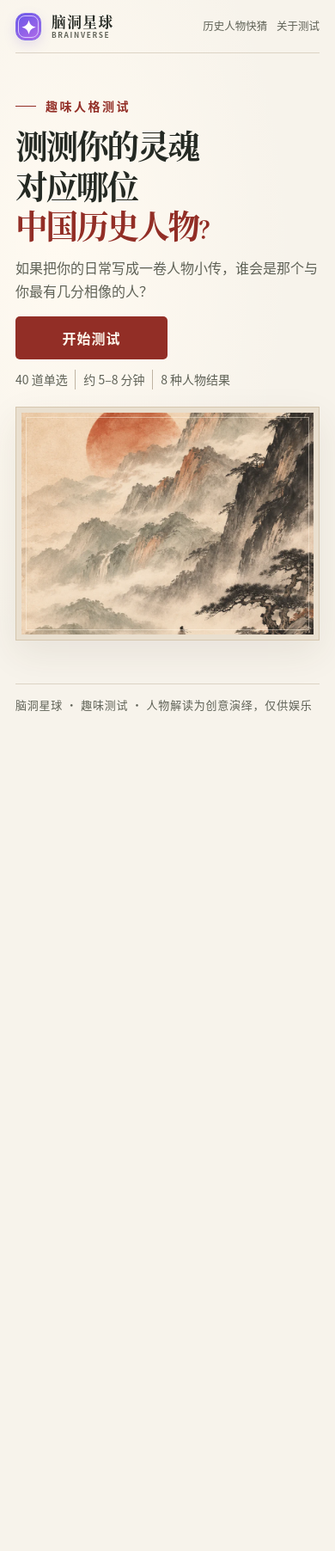
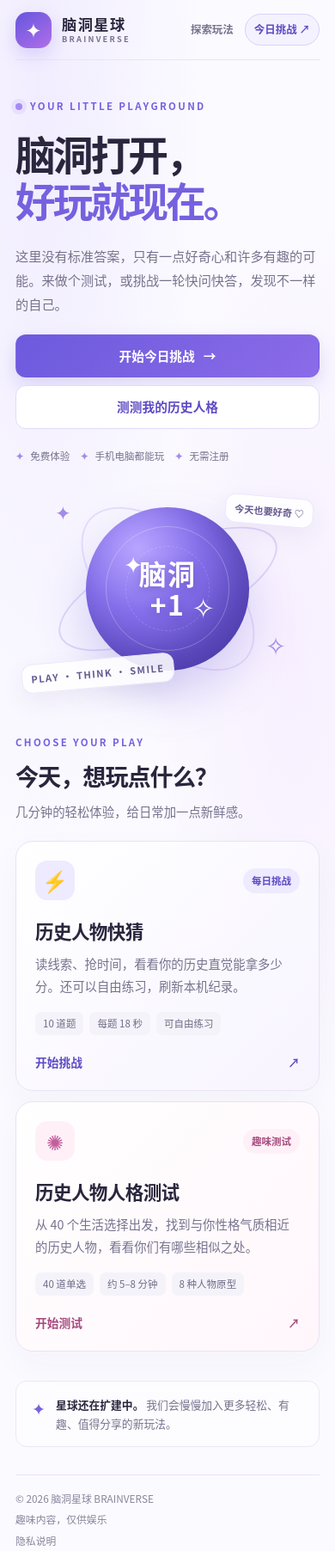
Before and after one commit to zhangq7726-png/zhangq7726.github.io, a plain HTML site: page index.html in a window 390 px wide. Shown: the whole page at 86% size. Before the commit the page ends 844 px from the top, so only its background shows below. Drawn offline with Linux system fonts and the light colour scheme.

Commit message:
Build Brainverse portal and organize game experiences
Add a responsive game portal, preserve the personality test as a dedicated page, align branding, and extend CI validation.

```diff
--- a/app.js
+++ b/app.js
@@ -239,7 +239,7 @@ async function buildPoster(profile) {
   context.fillStyle = '#463f33';
   context.textAlign = 'center';
   context.font = '30px ' + sans;
-  context.fillText('测测你的灵魂对应哪位中国历史人物', width / 2, 1359);
+  context.fillText('脑洞星球 · 发现有趣的自己', width / 2, 1359);
 
   return new Promise((resolve, reject) => {
     canvas.toBlob((blob) => {
--- a/game.css
+++ b/game.css
@@ -5,9 +5,9 @@
   --ink: #242923;
   --muted: #6a6b61;
   --line: #ded5c7;
-  --red: #922e26;
-  --red-dark: #72221b;
-  --gold: #b28a4c;
+  --red: #7561df;
+  --red-dark: #5e4bc5;
+  --gold: #9c87e8;
   --serif: "Noto Serif CJK SC", "Songti SC", "STSong", "SimSun", serif;
   --sans: "PingFang SC", "Microsoft YaHei", "Noto Sans CJK SC", system-ui, sans-serif;
 }
@@ -26,7 +26,7 @@ body {
 }
 button, a { font: inherit; }
 button { cursor: pointer; }
-button:focus-visible, a:focus-visible { outline: 3px solid #bd8c54; outline-offset: 3px; }
+button:focus-visible, a:focus-visible { outline: 3px solid #9b88ed; outline-offset: 3px; }
 .game-shell { min-height: 100vh; display: flex; flex-direction: column; }
 .game-header, .game-main, .game-footer { width: min(1120px, calc(100% - 48px)); margin-inline: auto; }
 .game-header {
--- a/index.html
+++ b/index.html
@@ -3,123 +3,104 @@
 <head>
   <meta charset="utf-8">
   <meta name="viewport" content="width=device-width, initial-scale=1">
-  <meta name="theme-color" content="#f7f3eb">
-  <meta name="description" content="从 40 个日常选择里，找出与你性情相近的中国历史人物。">
-  <title>脑洞星球｜历史人物人格测试</title>
+  <meta name="theme-color" content="#f6f4ff">
+  <meta name="description" content="脑洞星球 BRAINVERSE，一个轻松有趣的小游戏空间。来挑战历史人物快猜，或发现与你相似的历史人物。">
+  <meta property="og:type" content="website">
+  <meta property="og:title" content="脑洞星球 BRAINVERSE">
+  <meta property="og:description" content="发现有趣的自己，玩出不一样的脑洞。">
+  <title>脑洞星球 BRAINVERSE｜发现有趣的自己</title>
   <link rel="icon" type="image/svg+xml" href="favicon.svg">
-  <link rel="stylesheet" href="styles.css">
+  <link rel="stylesheet" href="portal.css">
 </head>
 <body>
-  <div class="site">
-    <header class="site-header wrap">
-      <button class="brand" type="button" id="brand" aria-label="脑洞星球，返回首页">
+  <div class="portal-shell">
+    <header class="portal-header wrap">
+      <a class="brand" href="index.html" aria-label="脑洞星球首页">
         <span class="brand-mark" aria-hidden="true">✦</span>
-        <span class="brand-copy"><span class="brand-name">脑洞星球</span><small class="brand-subtitle">BRAINVERSE</small></span>
-      </button>
-      <nav class="header-actions" aria-label="更多玩法">
-        <a class="text-button game-link" href="game.html">历史人物快猜</a>
-        <button class="text-button about-button" type="button" id="about-open">关于测试</button>
+        <span class="brand-copy"><strong>脑洞星球</strong><small>BRAINVERSE</small></span>
+      </a>
+      <nav class="main-nav" aria-label="网站导航">
+        <a href="#games">探索玩法</a>
+        <a class="nav-cta" href="game.html">今日挑战 <span aria-hidden="true">↗</span></a>
       </nav>
     </header>
 
-    <main class="wrap">
-      <section class="home enter" id="home" aria-labelledby="home-title">
-        <div class="home-copy">
-          <p class="eyebrow">趣味人格测试</p>
-          <h1 id="home-title" tabindex="-1">测测你的灵魂<br>对应哪位<br><em>中国历史人物</em><span class="title-stop" aria-hidden="true">？</span></h1>
-          <p class="intro">如果把你的日常写成一卷人物小传，谁会是那个与你最有几分相像的人？</p>
-          <button class="button primary start-button" type="button" id="start">开始测试</button>
-          <div class="test-facts" aria-label="测试规格">
-            <span>40 道单选</span><span>约 5–8 分钟</span><span>8 种人物结果</span>
+    <main>
+      <section class="hero wrap" aria-labelledby="hero-title">
+        <div class="hero-copy">
+          <p class="eyebrow"><span class="eyebrow-dot"></span> YOUR LITTLE PLAYGROUND</p>
+          <h1 id="hero-title">脑洞打开，<br><em>好玩就现在。</em></h1>
+          <p class="hero-intro">这里没有标准答案，只有一点好奇心和许多有趣的可能。来做个测试，或挑战一轮快问快答，发现不一样的自己。</p>
+          <div class="hero-actions">
+            <a class="button button-primary" href="game.html">开始今日挑战 <span aria-hidden="true">→</span></a>
+            <a class="button button-secondary" href="personality.html">测测我的历史人格</a>
+          </div>
+          <div class="hero-facts" aria-label="平台特点">
+            <span><b>✦</b> 免费体验</span>
+            <span><b>✦</b> 手机电脑都能玩</span>
+            <span><b>✦</b> 无需注册</span>
           </div>
         </div>
-        <figure class="hero-art">
-          <div class="art-mount">
-            <img class="art-image" id="landscape" src="landscape.webp" width="880" height="1100" alt="朱红日轮下的水墨群山和立于崖边的行人" decoding="async">
-            <span class="art-border" aria-hidden="true"></span>
+        <div class="hero-art" aria-hidden="true">
+          <div class="orbit orbit-one"></div>
+          <div class="orbit orbit-two"></div>
+          <div class="planet">
+            <span class="planet-spark spark-one">✦</span>
+            <span class="planet-spark spark-two">✧</span>
+            <span class="planet-core">脑洞<br>+1</span>
           </div>
-        </figure>
-      </section>
-
-      <section class="quiz" id="quiz" aria-labelledby="question-title" hidden>
-        <div class="progress-area">
-          <div class="progress-caption">
-            <span class="topic" id="topic"></span>
-            <span class="progress-text" id="progress-text"></span>
-          </div>
-          <progress id="progress" aria-label="答题进度" max="40" value="0"></progress>
-        </div>
-        <div class="question-card" id="question-card">
-          <p class="question-count" id="question-count"></p>
-          <h1 id="question-title" tabindex="-1"></h1>
-          <fieldset class="options" id="options" aria-labelledby="question-title"></fieldset>
-        </div>
-        <div class="quiz-actions">
-          <button class="button secondary" id="previous" type="button">上一题</button>
-          <button class="button primary" id="next" type="button" disabled>下一题</button>
+          <span class="float-note note-one">今天也要好奇 ♡</span>
+          <span class="float-note note-two">PLAY · THINK · SMILE</span>
+          <span class="tiny-star star-one">✦</span>
+          <span class="tiny-star star-two">✧</span>
         </div>
       </section>
 
-      <section class="result" id="result" aria-labelledby="result-title" hidden>
-        <article class="share-card" id="share-card" aria-label="可截图分享的人物卡">
-          <div class="share-frame">
-            <header class="share-head"><span>脑洞星球</span><span>我的测试结果</span></header>
-            <div class="poster-body">
-              <p class="poster-label">我的灵魂对应</p>
-              <h1 id="result-title" tabindex="-1"></h1>
-              <p class="poster-role" id="result-role"></p>
-              <span class="result-seal" id="result-seal" aria-hidden="true"></span>
+      <section class="games-section wrap" id="games" aria-labelledby="games-title">
+        <div class="section-heading">
+          <div>
+            <p class="eyebrow">CHOOSE YOUR PLAY</p>
+            <h2 id="games-title">今天，想玩点什么？</h2>
+          </div>
+          <p>几分钟的轻松体验，给日常加一点新鲜感。</p>
+        </div>
+
+        <div class="game-grid">
+          <a class="game-card card-quiz" href="game.html">
+            <div class="card-top">
+              <span class="game-icon" aria-hidden="true">⚡</span>
+              <span class="card-pill">每日挑战</span>
             </div>
-            <p class="poster-quote" id="result-quote"></p>
-            <ul class="tag-list" id="poster-tags" aria-label="人物特质"></ul>
-            <div class="poster-landscape" aria-hidden="true"></div>
-            <footer class="share-foot"><span>测测你的灵魂对应哪位中国历史人物</span></footer>
-          </div>
-        </article>
-        <div class="result-details">
-          <p class="eyebrow">人物解读</p>
-          <h2>你们有哪些相似之处？</h2>
-          <dl class="reading">
-            <div><dt>性格特点</dt><dd><ul class="tag-list" id="result-tags"></ul></dd></div>
-            <div><dt>匹配理由</dt><dd id="result-reason"></dd></div>
-            <div><dt>隐藏优势</dt><dd id="result-strength"></dd></div>
-            <div><dt>趣味彩蛋</dt><dd id="result-egg"></dd></div>
-          </dl>
-          <div class="result-actions">
-            <button class="button primary" id="save-poster" type="button">保存分享卡</button>
-            <button class="button secondary" id="retake" type="button">重新测试</button>
-          </div>
-          <p class="notice" id="save-status" aria-live="polite"></p>
+            <h3>历史人物快猜</h3>
+            <p>读线索、抢时间，看看你的历史直觉能拿多少分。还可以自由练习，刷新本机纪录。</p>
+            <div class="card-meta"><span>10 道题</span><span>每题 18 秒</span><span>可自由练习</span></div>
+            <div class="card-link">开始挑战 <span aria-hidden="true">↗</span></div>
+          </a>
+
+          <a class="game-card card-personality" href="personality.html">
+            <div class="card-top">
+              <span class="game-icon" aria-hidden="true">✺</span>
+              <span class="card-pill">趣味测试</span>
+            </div>
+            <h3>历史人物人格测试</h3>
+            <p>从 40 个生活选择出发，找到与你性格气质相近的历史人物，看看你们有哪些相似之处。</p>
+            <div class="card-meta"><span>40 道单选</span><span>约 5–8 分钟</span><span>8 种人物原型</span></div>
+            <div class="card-link">开始测试 <span aria-hidden="true">↗</span></div>
+          </a>
         </div>
       </section>
-      <noscript><p class="notice">请在支持 JavaScript 的浏览器中打开网页，并启用 JavaScript 后开始测试。</p></noscript>
+
+      <section class="bottom-note wrap">
+        <span class="note-icon" aria-hidden="true">✦</span>
+        <p><strong>星球还在扩建中。</strong> 我们会慢慢加入更多轻松、有趣、值得分享的新玩法。</p>
+      </section>
     </main>
 
-    <footer class="site-footer wrap">
-      <p>脑洞星球 · 趣味测试 · 人物解读为创意演绎，仅供娱乐</p>
+    <footer class="portal-footer wrap">
+      <span>© 2026 脑洞星球 BRAINVERSE</span>
+      <span>趣味内容，仅供娱乐</span>
+      <a href="privacy.html">隐私说明</a>
     </footer>
   </div>
-
-  <dialog id="about" aria-labelledby="about-title">
-    <form method="dialog">
-      <h2 id="about-title">关于这份测试</h2>
-      <p>40 道题覆盖日常习惯、处事方式、社交模式、情绪反应和兴趣偏好。每道题选最接近你平时做法的一项即可。</p>
-      <p>系统按八项性格倾向累计选择，再对照人物原型的核心与辅助特质匹配结果。人物解读为创意演绎，供娱乐使用。答案仅用于当前页面的本地计算。</p>
-      <button class="button primary" type="submit" autofocus>知道了</button>
-    </form>
-  </dialog>
-  <dialog id="poster-preview" class="image-dialog" aria-label="分享卡图片">
-    <form method="dialog">
-      <p>下载 PNG，或长按图片保存</p>
-      <img id="preview-image" alt="你的历史人物分享卡">
-      <div class="preview-actions">
-        <a class="button primary" id="poster-download" download>下载 PNG</a>
-        <button class="button secondary" type="submit" autofocus>关闭</button>
-      </div>
-    </form>
-  </dialog>
-  <script src="questions.js"></script>
-  <script src="profiles.js"></script>
-  <script src="app.js"></script>
 </body>
 </html>
--- /dev/null
+++ b/portal.css
@@ -0,0 +1,137 @@
+:root {
+  color-scheme: light;
+  --ink: #29263d;
+  --muted: #77738e;
+  --purple: #7561df;
+  --purple-dark: #5e4bc5;
+  --lavender: #eeeaff;
+  --line: #e8e4f4;
+  --surface: #ffffff;
+  --sans: "PingFang SC", "Microsoft YaHei", "Noto Sans CJK SC", system-ui, sans-serif;
+}
+* { box-sizing: border-box; }
+html { scroll-behavior: smooth; }
+body {
+  margin: 0;
+  color: var(--ink);
+  background:
+    radial-gradient(ellipse at 12% 6%, #f1edff 0, transparent 38%),
+    radial-gradient(ellipse at 88% 42%, #f7efff 0, transparent 34%),
+    #fbfaff;
+  font: 16px/1.65 var(--sans);
+}
+a { color: inherit; }
+.wrap { width: min(1120px, calc(100% - 56px)); margin-inline: auto; }
+.portal-shell { min-height: 100vh; min-height: 100svh; display: flex; flex-direction: column; overflow: hidden; }
+.portal-header { min-height: 82px; display: flex; align-items: center; justify-content: space-between; border-bottom: 1px solid #e9e5f4; }
+.brand { display: inline-flex; align-items: center; gap: 12px; text-decoration: none; }
+.brand-mark { display: grid; place-items: center; width: 42px; height: 42px; border-radius: 14px; color: white; background: linear-gradient(145deg, #6556dc, #b16eea); box-shadow: 0 8px 20px #7561df35; font-size: 1.45rem; }
+.brand-copy { display: grid; gap: 1px; line-height: 1.2; }
+.brand-copy strong { font-size: 1.08rem; letter-spacing: .08em; }
+.brand-copy small { color: var(--muted); font-size: .58rem; font-weight: 800; letter-spacing: .24em; }
+.main-nav { display: flex; align-items: center; gap: 28px; }
+.main-nav a { color: var(--muted); text-decoration: none; font-size: .9rem; font-weight: 650; }
+.main-nav a:hover { color: var(--purple); }
+.main-nav .nav-cta { padding: 9px 16px; border: 1px solid #d8d0fb; border-radius: 999px; color: var(--purple-dark); background: #f5f2ff; }
+.hero { min-height: 495px; display: grid; grid-template-columns: 1.05fr .95fr; align-items: center; gap: 28px; padding-block: 46px 34px; }
+.hero-copy { position: relative; z-index: 1; padding-block: 22px; }
+.eyebrow { display: flex; align-items: center; gap: 9px; margin: 0 0 18px; color: var(--purple); font-size: .72rem; font-weight: 850; letter-spacing: .2em; }
+.eyebrow-dot { width: 8px; height: 8px; border-radius: 50%; background: #a78af4; box-shadow: 0 0 0 5px #a78af426; }
+.hero h1 { margin: 0; font-size: clamp(3rem, 6.2vw, 5.2rem); line-height: 1.16; letter-spacing: -.065em; font-weight: 850; }
+.hero h1 em { color: var(--purple); font-style: normal; }
+.hero-intro { max-width: 35em; margin: 23px 0 0; color: var(--muted); font-size: 1.04rem; line-height: 1.95; }
+.hero-actions { display: flex; flex-wrap: wrap; gap: 12px; margin-top: 28px; }
+.button { min-height: 49px; display: inline-flex; align-items: center; justify-content: center; gap: 10px; padding: 12px 19px; border: 1px solid transparent; border-radius: 12px; text-decoration: none; font-size: .92rem; font-weight: 750; transition: transform .18s ease, box-shadow .18s ease, background .18s ease; }
+.button:hover { transform: translateY(-2px); }
+.button-primary { color: #fff; background: linear-gradient(135deg, #6c5add, #8b6be8); box-shadow: 0 9px 22px #7561df35; }
+.button-primary:hover { box-shadow: 0 13px 28px #7561df45; }
+.button-secondary { color: var(--purple-dark); background: #fff; border-color: #e1dafb; }
+.hero-facts { display: flex; flex-wrap: wrap; gap: 8px 18px; margin-top: 22px; color: var(--muted); font-size: .78rem; }
+.hero-facts b { margin-right: 5px; color: #a58beb; }
+.hero-art { position: relative; min-height: 385px; display: grid; place-items: center; isolation: isolate; }
+.planet { position: relative; z-index: 1; width: min(290px, 62vw); aspect-ratio: 1; display: grid; place-items: center; border-radius: 50%; color: white; background: radial-gradient(circle at 32% 25%, #b8a5ff 0, #8771ec 38%, #6552ce 75%, #4b3eaa 100%); box-shadow: inset -22px -24px 45px #34257c55, 0 28px 55px #7660d94a; }
+.planet::before, .planet::after { content: ""; position: absolute; inset: 12%; border: 1px solid #ffffff42; border-radius: 50%; }
+.planet::after { inset: 24%; border-style: dashed; opacity: .65; }
+.planet-core { font-size: 2.35rem; font-weight: 850; line-height: 1.1; letter-spacing: .04em; text-align: center; text-shadow: 0 3px 12px #38268a55; }
+.planet-spark { position: absolute; color: #fff; }
+.spark-one { top: 23%; left: 23%; font-size: 1.7rem; }
+.spark-two { right: 21%; bottom: 25%; font-size: 2rem; }
+.orbit { position: absolute; z-index: 0; width: 410px; height: 145px; border: 2px solid #9c8ae94c; border-radius: 50%; transform: rotate(-24deg); }
+.orbit-two { width: 360px; height: 190px; border-color: #c3b2f35c; transform: rotate(42deg); }
+.float-note { position: absolute; z-index: 2; padding: 9px 14px; border: 1px solid #ece7fb; border-radius: 12px; color: #655a91; background: #ffffffdf; box-shadow: 0 10px 28px #4b3c8512; font-size: .78rem; font-weight: 750; }
+.note-one { top: 14%; right: 0; transform: rotate(5deg); }
+.note-two { bottom: 12%; left: 0; transform: rotate(-5deg); font-size: .65rem; letter-spacing: .12em; }
+.tiny-star { position: absolute; color: #a38be9; }
+.star-one { top: 10%; left: 13%; font-size: 1.4rem; }
+.star-two { right: 11%; bottom: 17%; font-size: 1.8rem; }
+.games-section { padding-block: 26px 48px; }
+.section-heading { display: flex; align-items: end; justify-content: space-between; gap: 20px; margin-bottom: 22px; }
+.section-heading .eyebrow { margin-bottom: 7px; }
+.section-heading h2 { margin: 0; font-size: clamp(1.7rem, 3.3vw, 2.3rem); letter-spacing: -.04em; }
+.section-heading > p { max-width: 24em; margin: 0 0 5px; color: var(--muted); font-size: .9rem; }
+.game-grid { display: grid; grid-template-columns: repeat(2, minmax(0, 1fr)); gap: 18px; }
+.game-card { min-height: 275px; display: flex; flex-direction: column; padding: 25px 27px 22px; border: 1px solid var(--line); border-radius: 20px; color: var(--ink); background: #fff; box-shadow: 0 15px 42px #44326b09; text-decoration: none; transition: transform .2s ease, box-shadow .2s ease, border-color .2s ease; }
+.game-card:hover { transform: translateY(-4px); box-shadow: 0 22px 48px #44326b15; border-color: #cfc4f8; }
+.card-quiz { background: linear-gradient(135deg, #fff 0, #f7f4ff 100%); }
+.card-personality { background: linear-gradient(135deg, #fff 0, #fff6fb 100%); }
+.card-top { display: flex; align-items: center; justify-content: space-between; }
+.game-icon { display: grid; place-items: center; width: 46px; height: 46px; border-radius: 14px; color: var(--purple); background: #eeeaff; font-size: 1.5rem; }
+.card-personality .game-icon { color: #c25f9b; background: #fff0f7; }
+.card-pill { padding: 5px 10px; border-radius: 999px; color: var(--purple-dark); background: #eeeaff; font-size: .72rem; font-weight: 800; }
+.card-personality .card-pill { color: #a64b7f; background: #fff0f7; }
+.game-card h3 { margin: 18px 0 7px; font-size: 1.35rem; letter-spacing: -.03em; }
+.game-card p { max-width: 39em; margin: 0; color: var(--muted); font-size: .9rem; line-height: 1.8; }
+.card-meta { display: flex; flex-wrap: wrap; gap: 7px; margin-top: 17px; }
+.card-meta span { padding: 4px 9px; border-radius: 7px; color: #716c88; background: #f5f3fa; font-size: .72rem; }
+.card-link { display: flex; align-items: center; justify-content: space-between; margin-top: auto; padding-top: 20px; color: var(--purple-dark); font-size: .86rem; font-weight: 800; }
+.card-personality .card-link { color: #a64b7f; }
+.bottom-note { display: flex; align-items: center; gap: 12px; margin-bottom: 32px; padding: 16px 18px; border: 1px solid #ece8f6; border-radius: 13px; color: var(--muted); background: #ffffffa8; font-size: .86rem; }
+.bottom-note p { margin: 0; }
+.bottom-note strong { color: var(--ink); }
+.note-icon { color: var(--purple); font-size: 1.2rem; }
+.portal-footer { display: flex; justify-content: space-between; flex-wrap: wrap; gap: 12px; margin-top: auto; padding-block: 17px; border-top: 1px solid #e9e5f4; color: #89859c; font-size: .74rem; }
+.portal-footer a { color: inherit; text-decoration: none; }
+.portal-footer a:hover { color: var(--purple-dark); text-decoration: underline; }
+a:focus-visible { outline: 3px solid #9b88ed; outline-offset: 4px; border-radius: 5px; }
+@media (max-width: 760px) {
+  .wrap { width: calc(100% - 36px); }
+  .hero { min-height: 0; grid-template-columns: 1fr; gap: 0; padding-block: 42px 10px; }
+  .hero-copy { padding-block: 10px; }
+  .hero h1 { font-size: clamp(2.8rem, 12vw, 4.4rem); }
+  .hero-art { min-height: 310px; }
+  .planet { width: 225px; }
+  .orbit { width: 320px; height: 120px; }
+  .orbit-two { width: 285px; height: 150px; }
+  .note-one { right: 2%; }
+  .note-two { left: 2%; }
+  .games-section { padding-block: 24px 34px; }
+}
+@media (max-width: 540px) {
+  .portal-header { min-height: 70px; }
+  .main-nav { gap: 13px; }
+  .main-nav a { font-size: .78rem; }
+  .main-nav .nav-cta { padding: 7px 10px; }
+  .hero { padding-top: 34px; }
+  .hero-intro { font-size: .95rem; line-height: 1.85; }
+  .hero-actions { display: grid; grid-template-columns: 1fr; gap: 9px; margin-top: 22px; }
+  .hero-actions .button { width: 100%; }
+  .hero-facts { gap: 7px 12px; font-size: .72rem; }
+  .hero-art { min-height: 270px; }
+  .planet { width: 190px; }
+  .planet-core { font-size: 2rem; }
+  .orbit { width: 275px; height: 100px; }
+  .orbit-two { width: 245px; height: 130px; }
+  .float-note { padding: 7px 10px; font-size: .7rem; }
+  .note-one { top: 10%; }
+  .note-two { bottom: 7%; }
+  .section-heading { display: block; }
+  .section-heading > p { margin-top: 8px; }
+  .game-grid { grid-template-columns: 1fr; gap: 12px; }
+  .game-card { min-height: 0; padding: 22px; }
+  .bottom-note { align-items: flex-start; font-size: .8rem; }
+  .portal-footer { flex-direction: column; gap: 5px; }
+}
+@media (prefers-reduced-motion: reduce) {
+  html { scroll-behavior: auto; }
+  *, *::before, *::after { transition-duration: .01ms !important; }
+}
--- a/styles.css
+++ b/styles.css
@@ -5,8 +5,8 @@
   --ink: #242923;
   --muted: #5f6257;
   --line: #dcd3c4;
-  --red: #922e26;
-  --red-deep: #72221b;
+  --red: #7561df;
+  --red-deep: #5e4bc5;
   --serif: "Noto Serif CJK SC", "Songti SC", "STSong", "SimSun", "Noto Serif SC", serif;
   --sans: "PingFang SC", "Microsoft YaHei", "Noto Sans CJK SC", system-ui, sans-serif;
 }
```
Also changed, not shown: personality.html (added, +126 -0 lines), privacy.html (+3 -3 lines), scripts/validate-site.js (added, +35 -0 lines), 1 other file.
